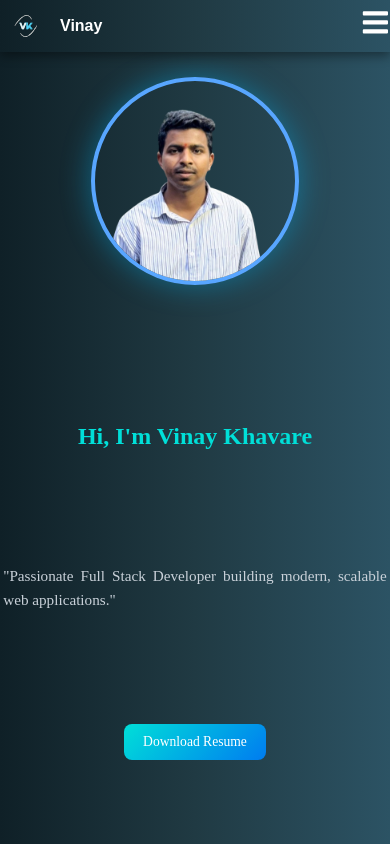
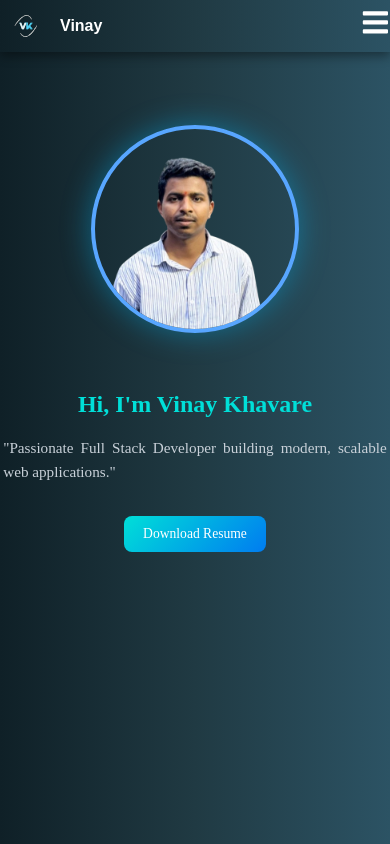
Before and after one commit to Vinaykhavare/Portfolio, a React (Vite) app: page / in a window 390 px wide. Shown: the top 844 px of the page. Built offline with nearby package versions, Linux system fonts and the light colour scheme.

Commit message:
some changes to make it mobile resposive

```diff
--- a/src/components/Home.css
+++ b/src/components/Home.css
@@ -74,12 +74,11 @@
 @media (max-width: 768px) {
   .home h1 {
     font-size: 1.8rem;
-     margin-bottom: 7rem;
+    margin-top: -5rem;
   }
 
   .home p {
     font-size: 1rem;
-     margin-bottom: 7rem;
   }
 
   .resume-btn {
@@ -92,6 +91,7 @@
     width: 180px;
     height: 180px;
     margin-bottom: 7rem;
+     margin-top: -10rem;
   }
 }
 
```
